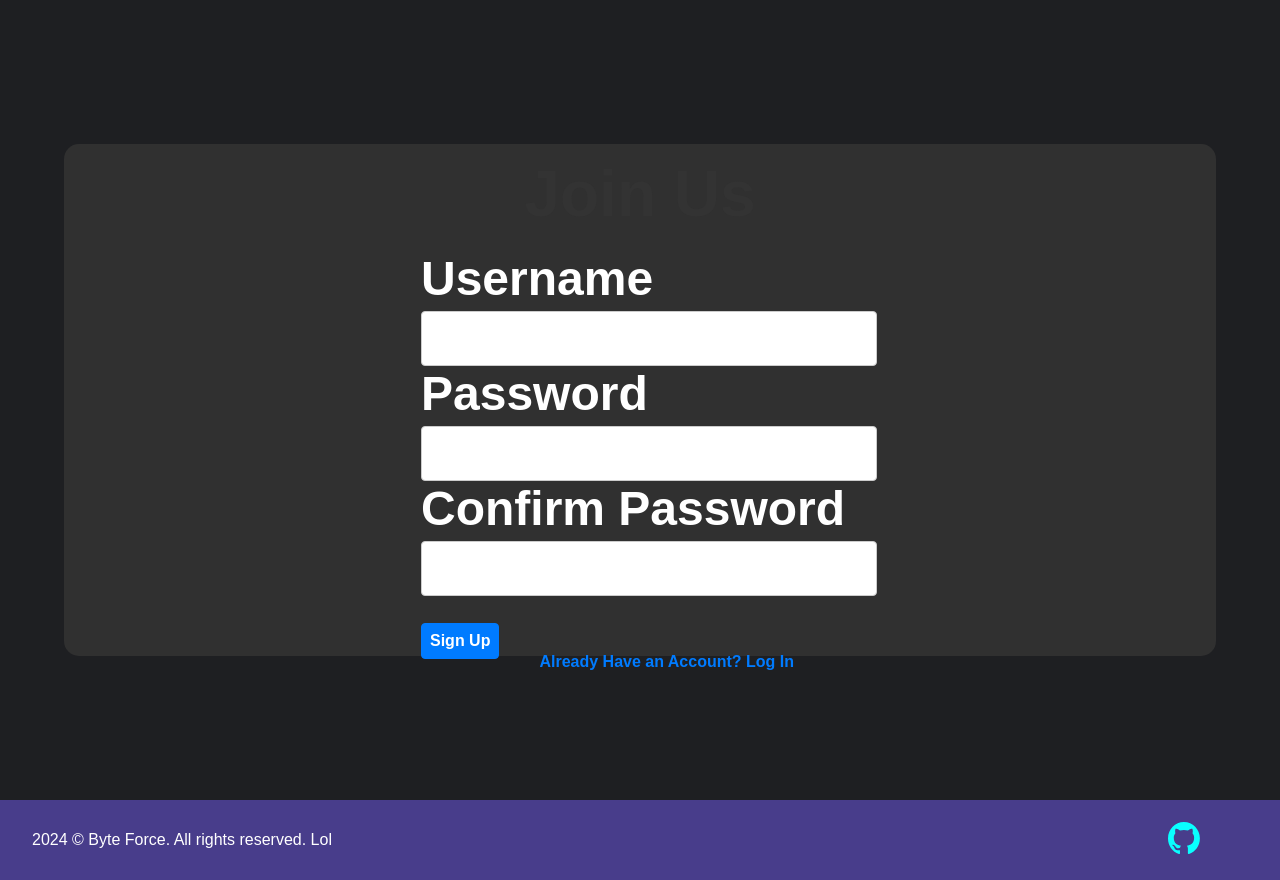
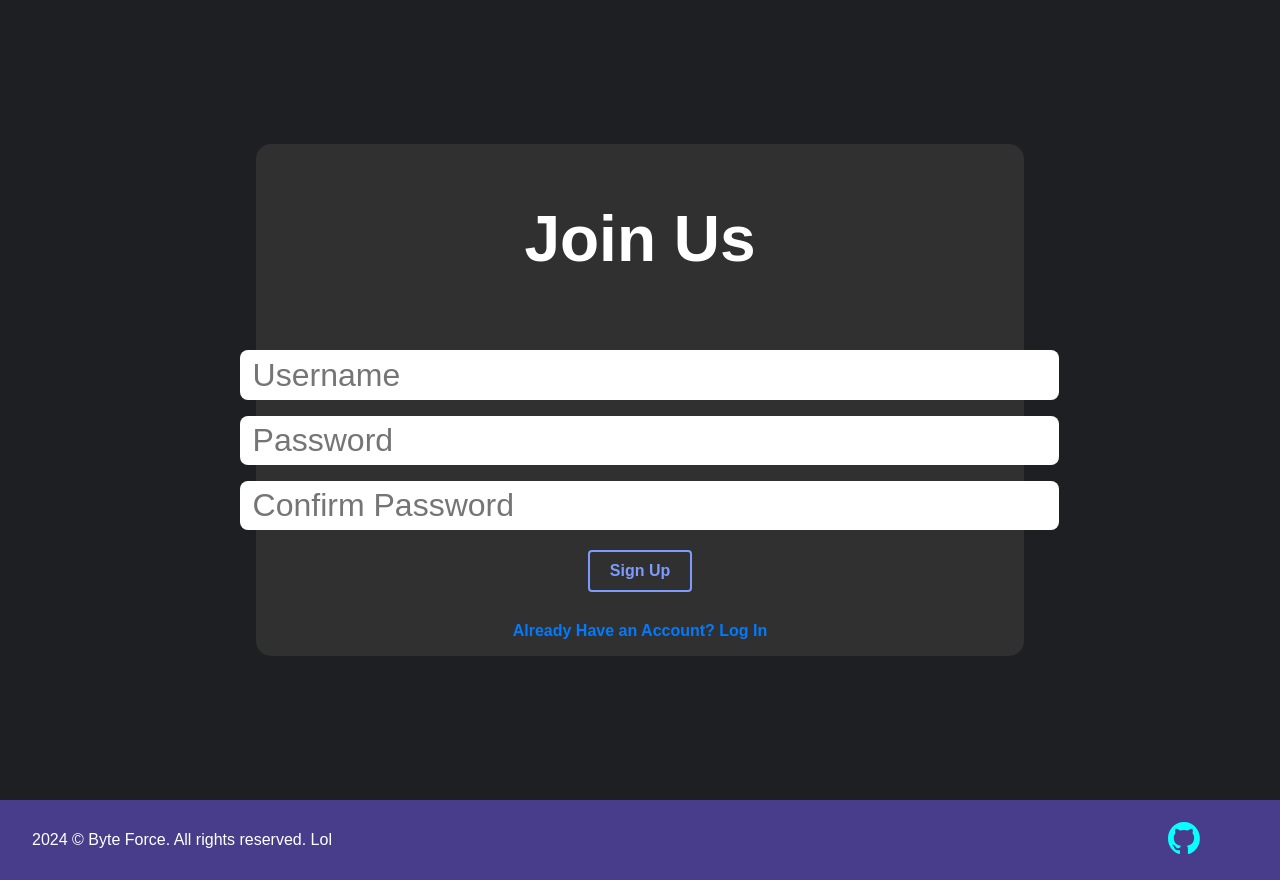
Before and after one commit to Aaryan-Pugarja/SolarChain, a Flask app: page /register in a window 1280 px wide; the page is wider, and only the part inside the window is pictured. Shown: the part 48-928 px from the top of that part. Run offline with Flask 3, Linux system fonts and the light colour scheme.

Commit message:
frontend fixes

```diff
--- a/main/models.py
+++ b/main/models.py
@@ -42,6 +42,7 @@
     buyer_id = db.Column(db.Integer, db.ForeignKey("user.id"), nullable=False)
     units = db.Column(db.Integer, nullable=False)
     price = db.Column(db.Double, nullable=False)
+    date = db.Column(db.DateTime, nullable=False)
 
 
 # Connect to the SQLite database
--- a/main/routes.py
+++ b/main/routes.py
@@ -1,3 +1,4 @@
+import datetime
 from typing import List
 
 from flask import flash, redirect, render_template, url_for, request
@@ -152,7 +153,8 @@
                         seller.units -= units
                         if order.units == 0:
                             db.session.delete(order)
-                        history = TransactionHistory(seller_id=seller.id, seller_username=seller.username, buyer_id=buyer.id, units=units, price=total_price)
+                        history = TransactionHistory(seller_id=seller.id, seller_username=seller.username, buyer_id=buyer.id,
+                                                     units=units, price=total_price, date=datetime.datetime.now())
                         db.session.add(history)
 
                         db.session.commit()
--- a/main/static/home_page.js
+++ b/main/static/home_page.js
@@ -1,7 +1,7 @@
 window.addEventListener('scroll', function() {
     const video = document.querySelector('video');
     const scrollPosition = window.scrollY;
-    const blurValue = Math.min(scrollPosition / 100, 8); // Adjust the denominator for sensitivity (100 in this case)
+    const blurValue = Math.max(Math.min(scrollPosition / 100, 12), 0); // Adjust the denominator for sensitivity (100 in this case)
 
     // Apply the blur based on the scroll position
     video.style.filter = `blur(${blurValue}px)`;
--- a/main/static/style.css
+++ b/main/static/style.css
@@ -944,12 +944,12 @@
 }
 
 .login_page {
-    width: 90vw;
+    width: 60vw;
     height: 40vw;
     background-color: #303030;
     display: flex;
-    flex-direction: row; /* change from column to row for left-to-right alignment */
-    justify-content: center; /* space items evenly */
+    flex-direction: column; /* change from column to row for left-to-right alignment */
+    justify-content: space-evenly; /* space items evenly */
     align-items: center; /* Adjusts alignment along the vertical axis */
     place-items: center; /* Adjusts alignment along the vertical axis */
     border-radius: 15px;
@@ -961,18 +961,33 @@
 
 .login_page .input {
     font-size: 2rem;
+    border-radius: 0.5rem;
+    padding: 0.2rem;
+    padding-left: 0.6rem;
+    border: 0.2rem solid transparent; /* Add a transparent border */
+    transition: all 0.3s ease 0s;
+}
+
+.login_page .input:hover {
+    border: 0.2rem solid #56a0ff; /* This will only change the border color */
+}
+
+.login_page .input:focus {
+    border: 0.2rem solid #56a0ff; /* This will only change the border color */
+    box-shadow: 0 0 10px #719ECE;
 }
 
 .login_page .heading {
     font-size: 4rem;
     font-weight: bolder;
     text-align: center;
+    color: white;
 }
 
 .login_page a {
     font-size: 2rem;
-    margin-left: 20px;
-    padding: 10px;
+    padding-top: 10px;
+    width: 50rem;
     color: rgb(255, 255, 255);
     text-decoration: none;
     transition: all 0.3s ease 0s;
@@ -986,11 +1001,6 @@
     display: flex; /* Use flexbox to align items in a row */
     align-items: center; /* Aligns the button and link vertically */
     gap: 10px; /* Adds space between the button and the link */
-}
-
-.norm_btn {
-    padding: 10px 20px;
-    font-size: 16px;
 }
 
 .form-container a {
@@ -1056,35 +1066,47 @@
 .heading {
     color: #333;
     text-align: center;
-    margin-bottom: 20px;
 }
+
 .form-group {
     display: flex;
     flex-direction: column;
-    justify-content: center;  /* Centers the label and input in the middle of the div vertically */
+    gap: 1rem;
+    justify-content: space-between;  /* Centers the label and input in the middle of the div vertically */
 }
+
+.form-group .label{
+    display: block;
+    color: #fff;
+}
+
 .label {
     display: block;
     margin-bottom: 5px;
     color: #fff;
 }
-.input, .norm_btn {
-vertical-align: bottom;
+
+.input {
+    vertical-align: bottom;
     width: 100%;
-    padding: 8px;
     border: 1px solid #ccc;
     border-radius: 4px;
+    outline: none !important;
 }
+
 .input.is-invalid {
     border-color: #dc3545;
 }
+
 .invalid-feedback {
     color: #dc3545;
     font-size: 14px;
 }
+
 .norm_btn {
-vertical-align: top;
+    vertical-align: top;
     background-color: #007bff;
+    width: 10rem;
     color: white;
     cursor: pointer;
     border-color: #007bff;
@@ -1115,6 +1137,14 @@
     justify-content: center;
     align-items: center;
     gap: 3rem;
+}
+
+
+.horizontal_div {
+    display: flex;
+    flex-direction: row;
+    justify-content: left;
+    gap: 0rem 3rem;
 }
 
 
--- a/main/templates/register.html
+++ b/main/templates/register.html
@@ -2,12 +2,20 @@
 {% block content %}
 <div class="dashboard_container">
     <div class="login_page">
+        <h1 class="heading">Join Us</h1>
+
+        <div>
+            {% for message in get_flashed_messages() %}
+            <div class="invalid-feedback">
+                {{ message }}
+            </div>
+            {% endfor %}
+        </div>
+
         <form method="POST" action="">
             {{ form.hidden_tag() }}
-            <h1 class="heading">Join Us</h1>
+            <div style="display: flex; flex-direction: column; gap: 1rem;">
                 <div class="form-group">
-                {{ form.username.label(class="label") }}
-
                     {% if form.username.errors %}
                     {{ form.username(class="input is-invalid") }}
                     <div class="invalid-feedback">
@@ -16,11 +24,10 @@
                         {% endfor %}
                     </div>
                     {% else %}
-                {{ form.username(class="input") }}
+                    {{ form.username(class="input", placeholder="Username") }}
                     {% endif %}
                 </div>
                 <div class="form-group">
-                {{ form.password.label(class="label") }}
                     {% if form.password.errors %}
                     {{ form.password(class="input is-invalid") }}
                     <div class="invalid-feedback">
@@ -29,11 +36,10 @@
                         {% endfor %}
                     </div>
                     {% else %}
-                {{ form.password(class="input") }}
+                    {{ form.password(class="input", placeholder="Password") }}
                     {% endif %}
                 </div>
                 <div class="form-group">
-                {{ form.confirm_password.label(class="label") }}
                     {% if form.confirm_password.errors %}
                     {{ form.confirm_password(class="input is-invalid") }}
                     <div class="invalid-feedback">
@@ -42,16 +48,14 @@
                         {% endfor %}
                     </div>
                     {% else %}
-                {{ form.confirm_password(class="input") }}
+                    {{ form.confirm_password(class="input", placeholder="Confirm Password") }}
                     {% endif %}
                 </div>
-
+            </div>
             <div class="form-container">
-                <div class="form-group">
-                    {{ form.submit(class="norm_btn") }}
-                </div>
-                <div>
-                    <a href="/login">Already Have an Account? Log In</a>
+                <div class="vertical_div" style="padding-top: 20px; gap:20px;">
+                    {{ form.submit(class="button") }}
+                    <a href="/login" style="text-align:center;">Already Have an Account? Log In</a>
                 </div>
             </div>
         </form>
```
Also changed, not shown: main/templates/login.html (+17 -11 lines), instance/main.db. Lines whose indentation alone changed are shown as unchanged.
